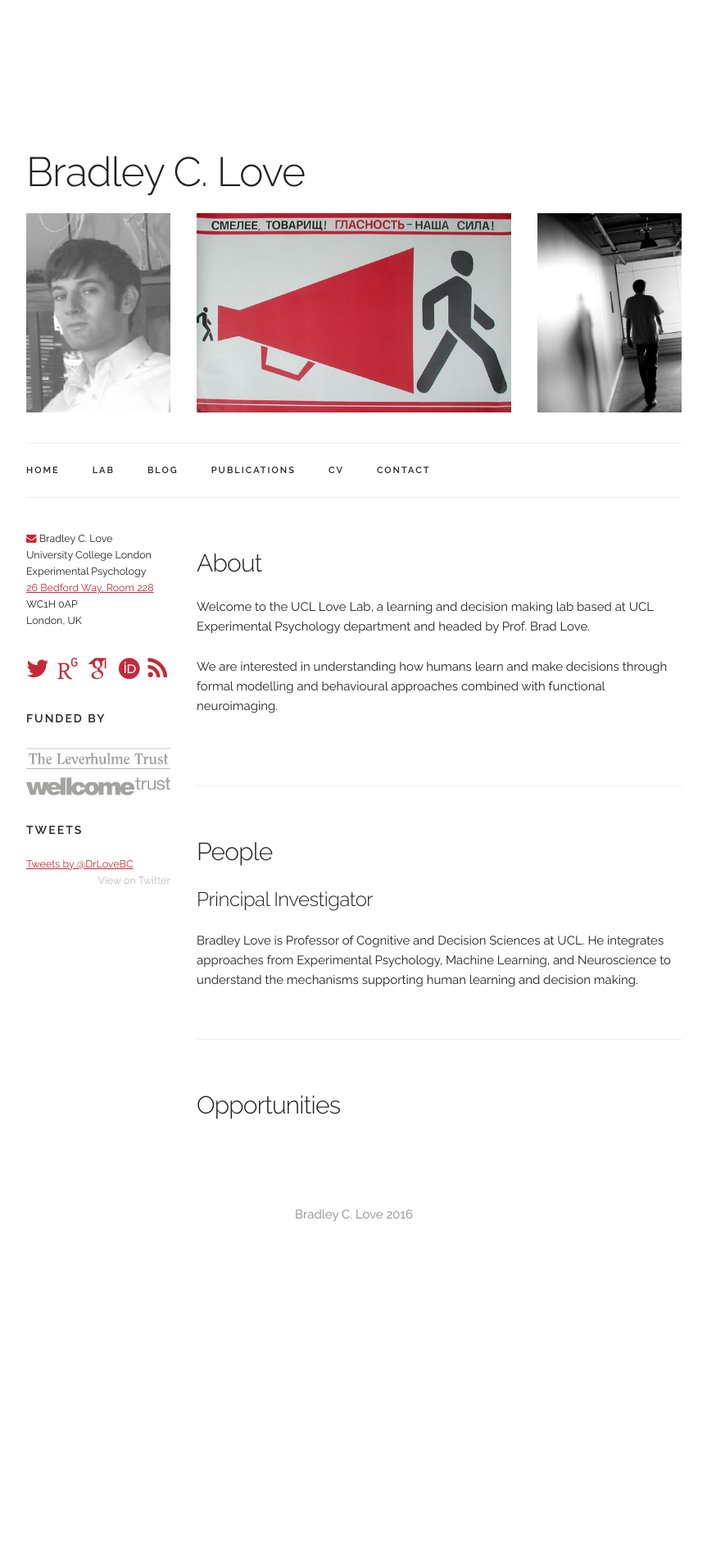
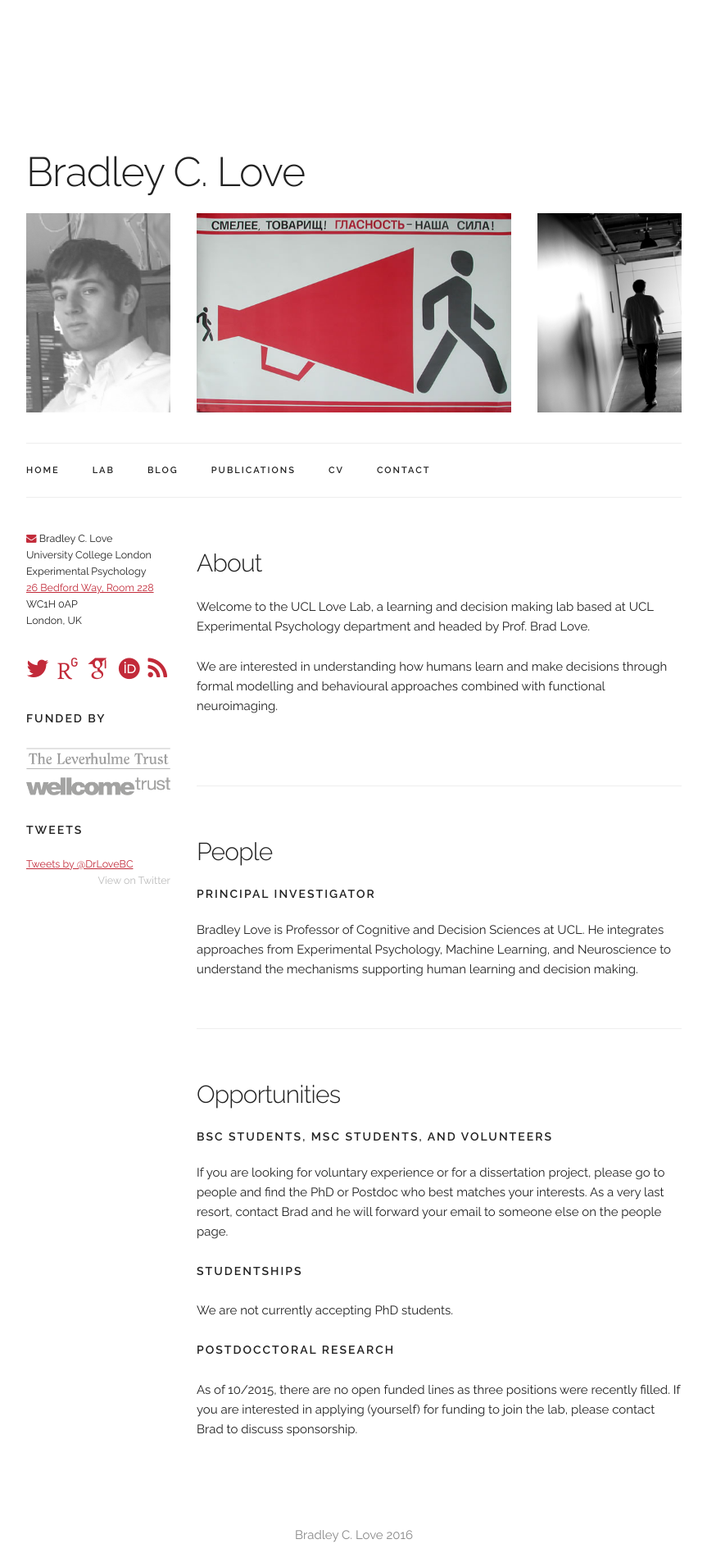
Before and after one commit to lovebc/lovebc.github.io, a Jekyll site: the page built from lab.html, in a window 1280 px wide. Shown: the whole page at 82% size, without its empty margins (208-1071 px from the left). Built offline with Jekyll 4.4.1, drawn with Linux system fonts in a browser that asks for light colours; nearby versions of some CDN libraries; some web fonts are replaced; comment, search, counter and statistics services are not loaded; before the commit the page ends 1503 px from its top, so only the background shows below that.

Commit message:
Update lab.html

```diff
--- a/lab.html
+++ b/lab.html
@@ -12,10 +12,21 @@ layout: default
 
 <div class="docs-section examples" id="people">
       <h4>People</h4>
-      <h5>Principal Investigator</h5>
-      Bradley Love is Professor of Cognitive and Decision Sciences at UCL. He integrates approaches from Experimental Psychology, Machine Learning, and Neuroscience to understand the mechanisms supporting human learning and decision making.
+            <h6 class="docs-header">Principal Investigator</h6>
+            Bradley Love is Professor of Cognitive and Decision Sciences at UCL. He integrates approaches from Experimental Psychology, Machine Learning, and Neuroscience to understand the mechanisms supporting human learning and decision making.
 </div>
 
 <div class="docs-section examples" id="opportunities">
       <h4>Opportunities</h4>
+      <h6 class="docs-header">BSc students, MSc students, and Volunteers</h6>
+
+            <p>If you are looking for voluntary experience or for a dissertation project, please go to people and find the PhD or Postdoc who best matches your interests. As a very last resort, contact Brad and he will forward your email to someone else on the people page.</p>
+
+      <h6 class="docs-header">Studentships</h6>
+
+            <p></p>We are not currently accepting PhD students.</p>
+
+      <h6 class="docs-header">Postdocctoral Research</h6>
+
+            <p></p>As of 10/2015, there are no open funded lines as three positions were recently filled. If you are interested in applying (yourself) for funding to join the lab, please contact Brad to discuss sponsorship.</p>
 </div>
```
